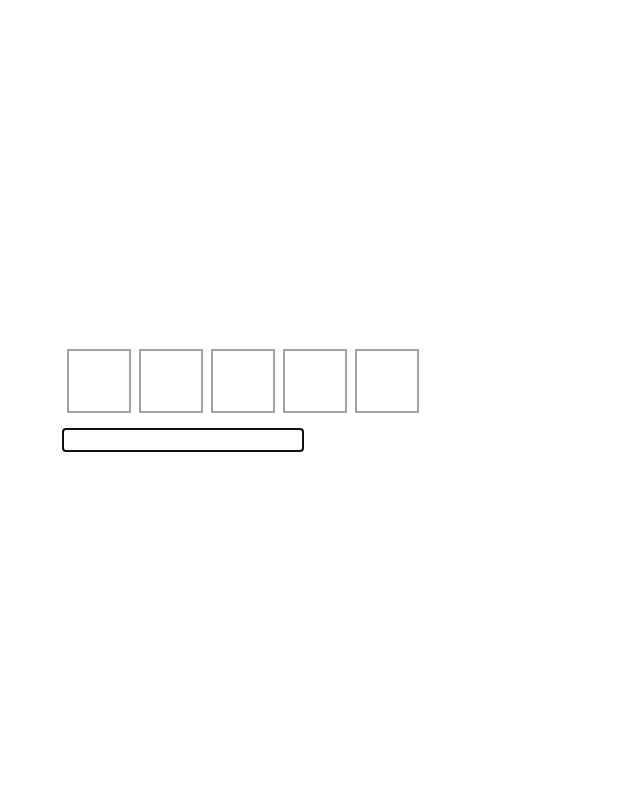
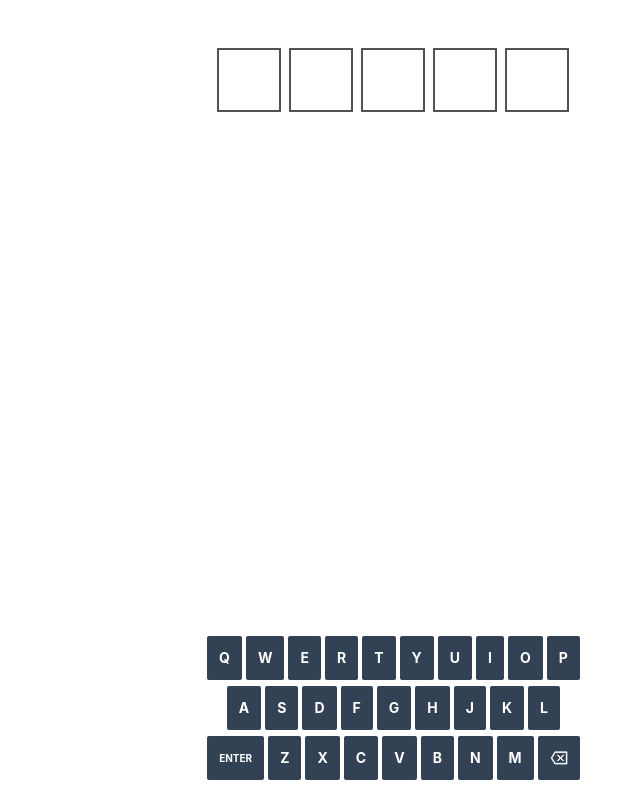
Before and after one commit to fungli227/vue-wordle, a Vue app: page / in a window 1280 px wide. Shown: the whole page, without its empty margins (217-857 px from the left). Built offline with nearby package versions, Linux system fonts and the light colour scheme.

Commit message:
on screen keyboard

```diff
--- a/src/assets/main.css
+++ b/src/assets/main.css
@@ -1,7 +1,9 @@
 @import "./base.css";
 
+html, body {height: 100%;}
 #app {
-  max-width: 1280px;
+  max-width: 500px;
+  height: 100%;
   margin: 0 auto;
   padding: 2rem;
 
--- a/src/components/Letter.vue
+++ b/src/components/Letter.vue
@@ -1,5 +1,7 @@
 
 <script setup lang="ts">
+import colors from './colors';
+
 
     defineProps({
         val: String,
@@ -7,14 +9,14 @@
     });
 
     const statusToClass : {[key: string]: string} = {
-        "true": "bg-green-800",
-        "false": "bg-rose-900",
-        "POS": "bg-yellow-600"
+        "true": "border-none " + colors.true,
+        "false": "border-none " + colors.false,
+        "POS": "border-none " + colors.POS
     }
 </script>
 <template>
     <div class="mx-1 mb-4 aspect-square w-16
-                border-2 border-neutral-400
+                border-2 border-neutral-600
                 flex items-center justify-center
                 text-neutral-200 text-4xl uppercase font-bold" :class="status ? statusToClass[status.toString()] : ''">
         {{val}}
--- a/src/components/WordHelper.ts
+++ b/src/components/WordHelper.ts
@@ -6,7 +6,7 @@ export default class WordHelper {
 
   static status = {
     "LENGTH": "Please enter a 5-letter word",
-    "NOT-A-WORD": "The word is not recognised",
+    "NOT-A-WORD": "The word is not recognised"
   };
 
 
@@ -55,7 +55,7 @@ export default class WordHelper {
     // return "error";
     const startDate = new Date(2021, 5, 0, 0, 0, 0, 0);
     const today = new Date();
-    today.setHours(0, 0, 0, 0);
+    today.setHours(24, 0, 0, 0);
 
     const daysFromStart = (today.getTime() - startDate.getTime()) / (3600*24*1000);
     return answers[daysFromStart % answers.length];
--- /dev/null
+++ b/src/components/colors.js
@@ -0,0 +1,6 @@
+const colors = {
+    "true": "bg-lime-500/80",
+    "false": "bg-neutral-700",
+    "POS": "bg-yellow-500/80"
+}
+export default colors;
--- /dev/null
+++ b/src/components/keyboard.vue
@@ -0,0 +1,53 @@
+<script setup>
+    import { computed } from '@vue/reactivity';
+
+    import colors from './colors';
+    const emit =  defineEmits(['keyclick'])
+
+
+    const keyColors = structuredClone(colors);
+    keyColors["false"] += " !text-neutral-300 opacity-50";
+
+    const props = defineProps({
+        "pastAttempts": Array,
+        "checkingResults": Array
+    });
+    const priority = {"true":3, "POS":2, "false":1};
+
+
+    const rows = ["qwertyuiop","asdfghjkl","⎆zxcvbnm␡"]
+    const letterStatusMap = computed(() => {
+        const result = {};
+        props.pastAttempts.forEach((rowString, rowIndex) => Array.from(rowString).forEach((letter, colIndex) => {
+            let curItem = props.checkingResults[rowIndex][colIndex];
+            let existing = result[letter];
+            if (!existing || priority[existing]<priority[curItem]) result[letter] = curItem;
+        }))
+        return result;
+    })
+
+    const getColor = (letter) => {
+        let letterStatus = letterStatusMap.value[letter];
+        if (letterStatus === undefined) return "bg-slate-700";
+
+        return keyColors[letterStatus];
+    }
+
+    const click = function(letter) {
+        emit("keyclick", letter);
+    }
+
+</script>
+<template>
+    <div class="row flex mb-[2px] justify-center" v-for="row in rows">
+        <div class="key p-3 m-[2px] rounded-sm flex content-center uppercase items-center text-white"
+             :class="getColor(key)" v-for="key in row" @click="click(key)">
+            <svg v-if="key === '␡'" class="w-[18px] fill-white stroke-white stroke-2" viewBox="-3 0 50 44" vector-effect="non-scaling-stroke">
+                <path d="M10.625,5.09L0,22.09l10.625,17H44.18v-34H10.625z M42.18,37.09H11.734l-9.375-15l9.375-15H42.18V37.09z"/>
+                <polygon points="18.887,30.797 26.18,23.504 33.473,30.797 34.887,29.383 27.594,22.09 34.887,14.797 33.473,13.383 26.18,20.676    18.887,13.383 17.473,14.797 24.766,22.09 17.473,29.383  "/>
+            </svg>
+            <span class=" text-[10px] font-bold" v-else-if="key=='⎆'">Enter</span>
+            <span class=" text-sm font-bold" v-text="key" v-else></span>
+        </div>
+    </div>
+</template>
--- a/src/views/GameView.vue
+++ b/src/views/GameView.vue
@@ -3,6 +3,9 @@
 
     import WordHelper from "@/components/WordHelper";
     import Letter from "@/components/Letter.vue";
+    import { computed } from '@vue/reactivity';
+    import Keyboard from '../components/keyboard.vue';
+    const correctNumberOfLetter = 5;
 
     // window.WordHelper = WordHelper;
     const pastAttempts = ref([]);
@@ -12,10 +15,24 @@
     const debugMessage = ref('');
     let mainInput = ref(null);
 
+    const stateDict = {
+        "started" : "started",
+        "win": "You got it",
+        "too-many-trial": "Exceed max number of attempts"
+    };
+    const gameState = computed(() => {
+        if (!checkingResults.value.length) return "started";
+
+        const latestChecking = checkingResults.value[checkingResults.value.length - 1];
+        if (latestChecking.filter(x => x === "true").length == correctNumberOfLetter) return "END,win";
+        if (pastAttempts.value.length >= 6) return "END,too-many-trial";
+
+        return "started";
+    });
 
 
     function handleSubmit() {
-        if (pastAttempts.value.length > 6) return console.error("Exceed max number of attempts");
+        if (gameState.value != "started") return console.error("GAMESTATE ERROR");
 
         const result = WordHelper.check(currentAttempt.value);
 
@@ -26,9 +43,14 @@
 
         if (!Array.isArray(result)) return console.error("incorrect response", result);
         checkingResults.value.push(result);
+        if (result.filter(x => x === "true").length === result.length) {
+            debugMessage.value = stateDict[gameState.value];
+        }
+        debugMessage.value = stateDict[gameState.value];
     }
 
     function filterInput() {
+        console.log("changed");
         currentAttempt.value = currentAttempt.value.replace(/[^a-zA-Z]+/g, '').toLowerCase();
     }
 
@@ -36,24 +58,38 @@
         setTimeout(()=>mainInput.value.focus());
     }
     refocus();
+
+    function simulateKey(key) {
+        if (key === "⎆") return mainInput.value.submit();
+        if (key === "␡") {
+            currentAttempt.value = currentAttempt.value.slice(0, -1);
+        } else {
+            currentAttempt.value += key;
+        }
+        return setTimeout(() => mainInput.value.dispatchEvent( new Event("input")));
+    }
 </script>
 
 <template>
-    <main>
-        <div>
-            <div class="attempt flex"  v-for="(item, row) in pastAttempts.slice(0,6)">
+    <main class="flex flex-col h-full py-4">
+        <div class="text-center min-h-[1rem] mb-4">
+            {{debugMessage}}
+        </div>
+        <div class="flex-1">
+            <div class="attempt flex justify-center"  v-for="(item, row) in pastAttempts.slice(0,6)">
                 <Letter name="letter" v-for="i in 5" :val="item[i-1]" :status="checkingResults[row][i-1]" />
             </div>
-            <div class="attempt current-attempt flex" v-if="pastAttempts.length < 6">
+            <div class="attempt current-attempt flex justify-center" v-if="gameState === 'started'">
                 <Letter name="letter" v-for="i in 5" :val="currentAttempt[i-1]" :status="undefined"/>
             </div>
-        </div>
-        <form @submit.prevent="handleSubmit" v-if="pastAttempts.length < 6">
-            <input ref="mainInput" class="text-black" maxlength="5"
+            <form @submit.prevent="handleSubmit" v-if="gameState === 'started'">
+            <input ref="mainInput" class="text-black opacity-0 fixed -top-3/4" maxlength="5"
                     v-model="currentAttempt"
                     @input="filterInput"
                     @blur="refocus" auto-focus/>
-        </form>
-        {{debugMessage}}
+            </form>
+        </div>
+
+        <Keyboard :past-attempts="pastAttempts" :checking-results="checkingResults" @keyclick="simulateKey"/>
     </main>
 </template>
--- a/vite.config.ts
+++ b/vite.config.ts
@@ -12,5 +12,5 @@ export default defineConfig({
     }
   },
 
-  base: './',
+  base: '/vue-wordle/',
 })
```
